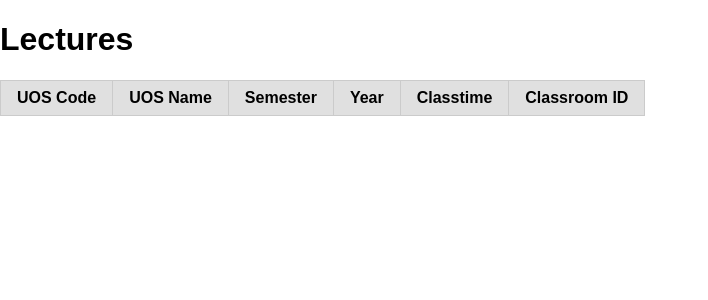
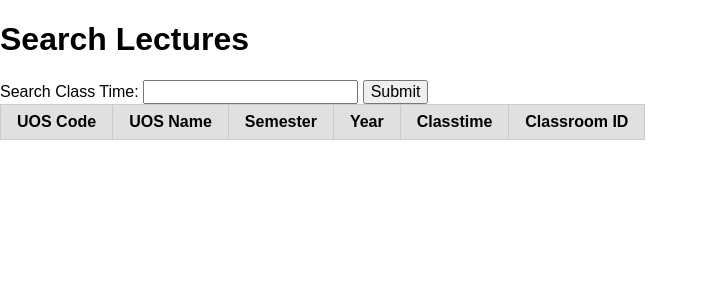
Before and after one commit to VivOwoH/PostgreSQL-Academic-System, a Flask app: template templates/lectures/search-lectures.html in a window 1280 px wide. Shown: the part 34-334 px from the top of the page, without its empty margins (0-708 px from the left). Run offline with Flask 2, Linux system fonts and the light colour scheme; the template is opened without the code that fills it, so the values that code supplies are empty; parts of the project's set-up code (start-up, migrations or seed data) failed here and were passed over.

Commit message:
Search lectures functionality complete

```diff
--- a/routes.py
+++ b/routes.py
@@ -149,8 +149,7 @@ def list_prerequisites():
 
 # List lectures
 @app.route('/lectures/list-lectures')
-def lectures():
-    # Go into the database file and get the list_prerequisites() function
+def list_lectures():
     lectures = database.lectures("list")
 
     if (lectures is None):
@@ -163,7 +162,6 @@ def lectures():
 # Count lectures
 @app.route('/lectures/count-lectures')
 def count_lectures():
-    # Go into the database file and get the list_prerequisites() function
     lectures = database.lectures("count")
 
     if (lectures is None):
@@ -173,31 +171,30 @@ def count_lectures():
     page['title'] = 'Count Lectures'
     return render_template('/lectures/count-lectures.html', page=page, session=session, lectures=lectures)
 
-# # Add lectures
-# @app.route('/lectures')
-# def add_lectures():
-#     # Go into the database file and get the list_prerequisites() function
-#     lectures = database.lectures("add")
+# Add lectures
+@app.route('/lectures/add-lectures')
+def add_lectures():
+    # Go into the database file and get the list_prerequisites() function
+    lectures = database.lectures("add")
 
-#     if (lectures is None):
-#         # Set it to an empty list and show error message
-#         lectures = []
-#         flash('Error, there are no lectures')
-#     page['title'] = 'Lectures'
-#     return render_template('/lectures/add-lectures.html', page=page, session=session, lectures=lectures)
+    if (lectures is None):
+        # Set it to an empty list and show error message
+        lectures = []
+        flash('Error, there are no lectures')
+    page['title'] = 'Lectures'
+    return render_template('/lectures/add-lectures.html', page=page, session=session, lectures=lectures)
 
-# # Search lectures
-# @app.route('/lectures')
-# def search_lectures():
-#     # Go into the database file and get the list_prerequisites() function
-#     lectures = database.lectures("search")
-
-#     if (lectures is None):
-#         # Set it to an empty list and show error message
-#         lectures = []
-#         flash('Error, there are no lectures')
-#     page['title'] = 'Lectures'
-#     return render_template('/lectures/search-lectures.html', page=page, session=session, lectures=lectures)
+# Search lectures
+@app.route('/lectures/search-lectures')
+def search_lectures():
+    time = {'time':request.args.get('time')}
+    lectures = database.lectures('search', **time)
+    if (lectures is None):
+        # Set it to an empty list and show error message
+        lectures = []
+        flash('Error, there are no lectures')
+    page['title'] = 'Lectures'
+    return render_template('/lectures/search-lectures.html', page=page, session=session, lectures=lectures)
 
 ################################################################################
 #
--- a/templates/lectures/search-lectures.html
+++ b/templates/lectures/search-lectures.html
@@ -1,7 +1,21 @@
 {% include 'top.html' %}
 <div id="content">
     <div id="container">
-        <h1 class="page-title">Lectures</h1>
+        <h1 class="page-title">Search Lectures</h1>
+
+        <!-- <select name="class">
+            <option value="volvo">Volvo</option>
+            <option value="saab">Saab</option>
+            <option value="mercedes">Mercedes</option>
+            <option value="audi">Audi</option>
+        </select> -->
+
+        <form action="{{ url_for('search_lectures', time=time) }}">
+            <label for="time">Search Class Time:</label>
+            <input type="text" id="time" name="time">
+            <button type="submit">Submit</button>
+        </form>
+
         <table class="pure-table">
             <thead>
                 <tr><th>UOS Code</th><th>UOS Name</th><th>Semester</th><th>Year</th><th>Classtime</th><th>Classroom ID</th></tr>
--- a/templates/top.html
+++ b/templates/top.html
@@ -18,16 +18,16 @@
                 <li class="pure-menu-item"><a href="{{ url_for('list_prerequisites') }}" class="pure-menu-link">Prerequisites</a></li>
 
                 <li class="pure-menu-item pure-menu-has-children pure-menu-allow-hover">
-                  <a href="{{ url_for('lectures') }}" class="pure-menu-link">Lectures</a>
+                  <a href="{{ url_for('list_lectures') }}" class="pure-menu-link">Lectures</a>
                     <ul class="pure-menu-children">
                       <li class="pure-menu-item">
-                        <a href="{{ url_for('lectures') }}" class="pure-menu-link">Search</a>
+                        <a href="{{ url_for('search_lectures') }}" class="pure-menu-link">Search</a>
                       </li>
                       <li class="pure-menu-item">
                         <a href="{{ url_for('count_lectures') }}" class="pure-menu-link">Count</a>
                       </li>
                       <li class="pure-menu-item">
-                        <temp href="{{ url_for('lectures') }}" class="pure-menu-link">Add</temp>
+                        <a href="{{ url_for('add_lectures') }}" class="pure-menu-link">Add</a>
                       </li>
                     </ul>
                   </li>
```
Also changed, not shown: database.py (+14 -1 lines).
